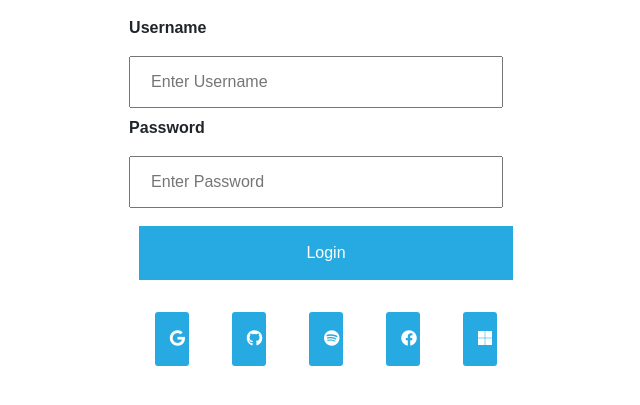
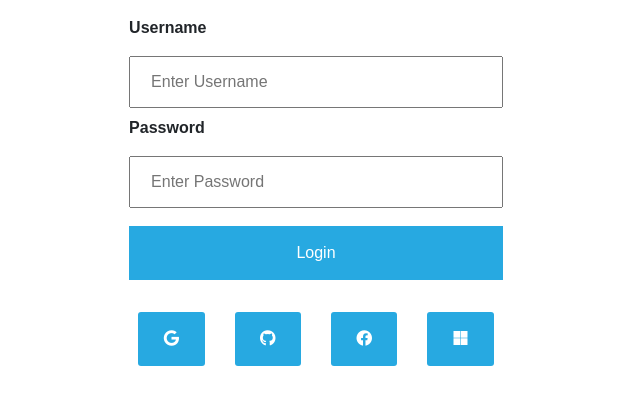
Before and after one commit to rifatrakib/emart, a Python web app: template auth/server/templates/index.html in a window 1280 px wide. Shown: the top 405 px of the page, without its empty margins (324-964 px from the left). Run offline with Jinja, Linux system fonts and the light colour scheme; the template is opened without the code that fills it, so the values that code supplies are empty.

Commit message:
added facebook oauth, remove unnecessary html

```diff
--- a/auth/server/config/environments/base.py
+++ b/auth/server/config/environments/base.py
@@ -104,6 +104,10 @@ class BaseConfig(RootConfig):
     MICROSOFT_OAUTH_CLIENT_SECRET: str
     MICROSOFT_OAUTH_TENANT: str
 
+    # SSO Configurations - Facebook
+    FACEBOOK_OAUTH_CLIENT_ID: str
+    FACEBOOK_OAUTH_CLIENT_SECRET: str
+
     model_config = SettingsConfigDict(env_file=".env", env_file_encoding="utf-8")
 
     @classmethod
--- a/auth/server/security/dependencies/clients.py
+++ b/auth/server/security/dependencies/clients.py
@@ -34,3 +34,5 @@ async def get_sso_client(provider: Provider = Path()) -> Type[SSOBase]:
         return sso_clients.microsoft
     if provider == Provider.github:
         return sso_clients.github
+    if provider == Provider.facebook:
+        return sso_clients.facebook
--- a/auth/server/templates/index.html
+++ b/auth/server/templates/index.html
@@ -30,7 +30,7 @@
             background-color: #27a9e1;
             color: white;
             padding: 15px;
-            margin: 10px 10px;
+            margin: 10px 0px;
             border: none;
             cursor: pointer;
             width: 100%;
@@ -88,27 +88,22 @@
                 <button type="submit">Login</button>
             </form>
             <div class="sso col-lg-8">
-                <form class="col-lg-2" method="get" action="/v1/sso/google" style="text-align: center;">
+                <form class="col-lg-3" method="get" action="/v1/sso/google" style="text-align: center;">
                     <button class="login-btn" type="submit">
                         <i class="fa-brands fa-google"></i>
                     </button>
                 </form>
-                <form class="col-lg-2" method="get" action="/v1/sso/github" style="text-align: center;">
+                <form class="col-lg-3" method="get" action="/v1/sso/github" style="text-align: center;">
                     <button class="login-btn" type="submit">
                         <i class="fa-brands fa-github"> </i>
                     </button>
                 </form>
-                <form class="col-lg-2" method="get" action="/v1/sso/spotify" style="text-align: center;">
-                    <button class="login-btn" type="submit">
-                        <i class="fa-brands fa-spotify"></i>
-                    </button>
-                </form>
-                <form class="col-lg-2" method="get" action="/v1/sso/facebook" style="text-align: center;">
+                <form class="col-lg-3" method="get" action="/v1/sso/facebook" style="text-align: center;">
                     <button class="login-btn" type="submit">
                         <i class="fa-brands fa-facebook"></i>
                     </button>
                 </form>
-                <form class="col-lg-2" method="get" action="/v1/sso/microsoft" style="text-align: center;">
+                <form class="col-lg-3" method="get" action="/v1/sso/microsoft" style="text-align: center;">
                     <button class="login-btn" type="submit">
                         <i class="fa-brands fa-microsoft"></i>
                     </button>
```
Also changed, not shown: auth/server/security/authentication/sso.py (+7 -0 lines).
